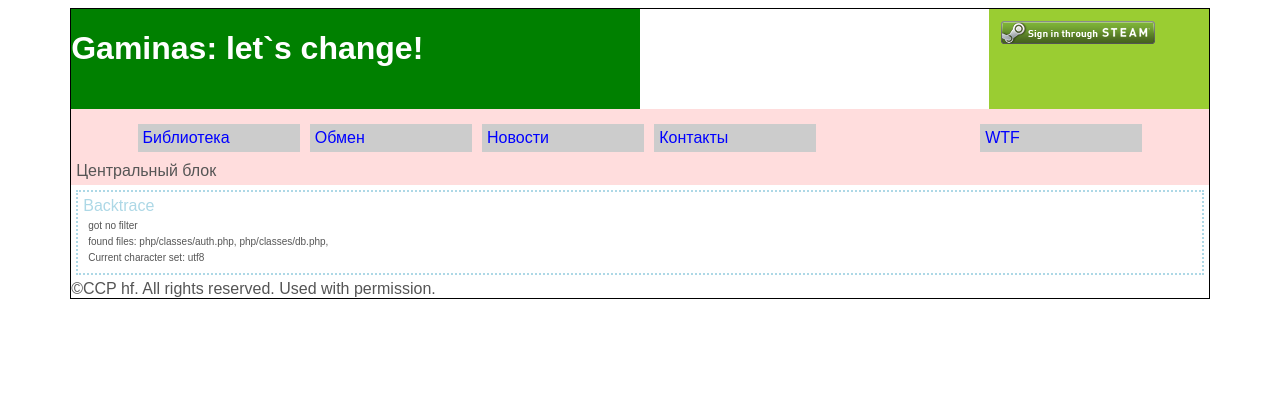
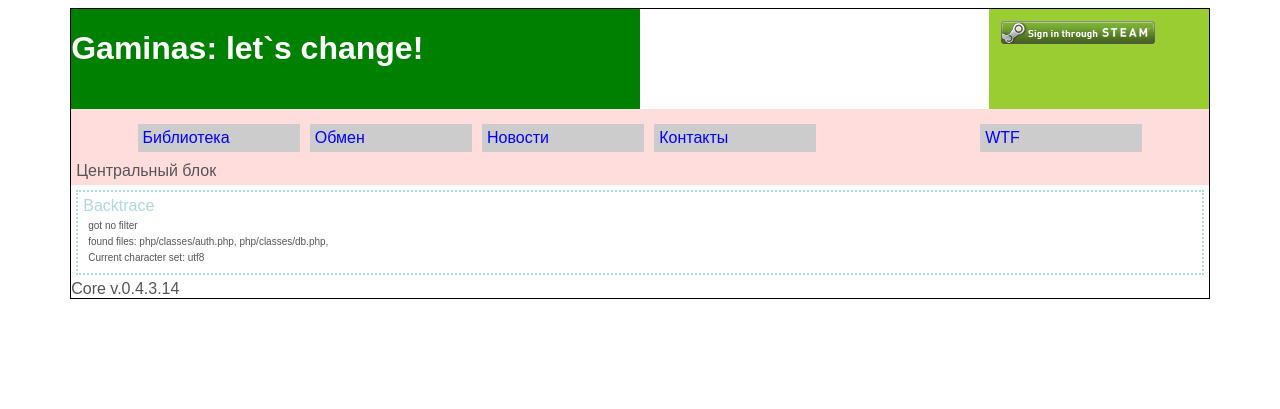
Before and after one commit to IceHaron/Gaminas, a PHP site: page / in a window 1280 px wide. Shown: the top 409 px of the page. Run offline with PHP 8.4, Linux system fonts and the light colour scheme; data that the repository does not hold is empty; some libraries are stand-ins or nearby versions.

Commit message:
Core v.0.4.5.16

```diff
--- a/html/index.html
+++ b/html/index.html
@@ -121,7 +121,7 @@
 					} ?>
 				</tbody>
 			</table>
-			&copy;CCP hf. All rights reserved. Used with permission.
+			Core v.0.4.3.14
 		</div>
 
 <!-- / Пол -->
--- a/index.php
+++ b/index.php
@@ -135,7 +135,7 @@ class root {
 					echo file_get_contents('error/404.php');
 					die;
 				}
-			}
+			} else root::$_ALL['folder'] = '';
 
 			// fb($path, 'PATH');
 			root::$_ALL['isfile'] = FALSE;																						// Ставим триггер в положение FALSE чтобы позже определить, пытаемся мы обратиться к файлу напрямую или ввели нормальный путь
@@ -188,7 +188,7 @@ if (!root::$_ALL['isfile']) {																											// Если обраща
 		INCLUDE_ONCE('php/controllers/' . root::$_ALL['folder'] . '/' . root::$_ALL['controller'] . '.php');
 		$controller::{root::$_ALL['action']}(root::$_ALL['params']);
 		// Здесь я забираю содержимое вида и управляющие конструкции меняю на содержимое переменных из root::$_ALL - подсмотрел этот способ реализации MVC
-		if (!isset(root::$_ALL['notemplate'])) $page = file_get_contents('html/views/' . root::$_ALL['folder'] . '/' . root::$_ALL['controller'] . '.html');
+		if (!isset(root::$_ALL['notemplate'])) $page = file_get_contents('html/views/' . root::$_ALL['folder'] . '/' . root::$_ALL['controller'] . '_' . root::$_ALL['action'] . '.html');
 		else $page = '';
 		preg_match_all('/\{(\w+)\}/', $page, $matches);
 		foreach ($matches[1] as $word) {
--- a/php/classes/auth.php
+++ b/php/classes/auth.php
@@ -91,7 +91,7 @@ class auth {
 		unset ($_SESSION['uid']);
 		setcookie('uid', '', time(), '/');																			// Пример удаления печенки: имя, пустое значение, нынешний таймстамп и обязательно совпадающий с существующей кукой путь
 		unset ($_COOKIE['uid']);
-		echo '<meta http-equiv="refresh" content="0;URL=http://gaminas.ice" />';
+		echo '<meta http-equiv="refresh" content="0;URL=/" />';
 	}
 }
 
--- a/php/classes/db.php
+++ b/php/classes/db.php
@@ -50,7 +50,12 @@ class db {
 		else $res = ($query_result === FALSE) ? mysqli_error(self::$con) : $query_result;
 		// fb($res, 'RESULT');
 		if (mysqli_error(self::$con) != '') return mysqli_error(self::$con);
+		if (!isset($res)) $res = NULL;																							// Если выборка пустая, присваиваем NULL
 		return $res;
+	}
+
+	public static function escape($string) {
+		return mysqli_real_escape_string(self::$con, $string);
 	}
 
 }
```
Also changed, not shown: html/views/library/index_init.html (renamed from html/views/library/index.html), html/views/trade/index_init.html (renamed from html/views/trade/index.html), html/views/wtf/four_level.html (renamed from html/views/wtf/four.html).
